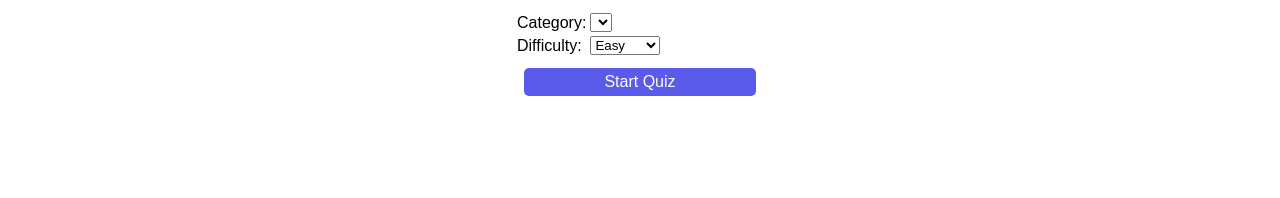
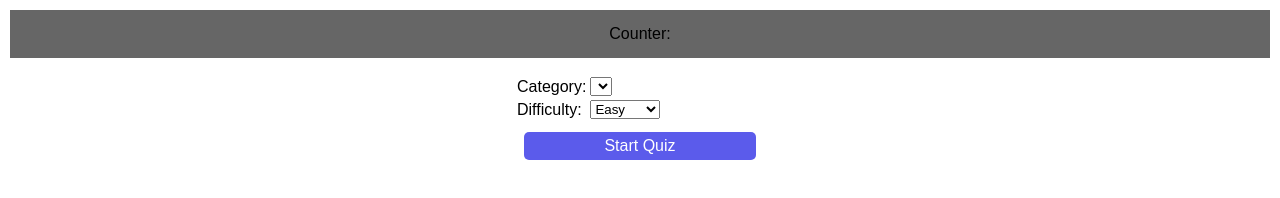
Before and after one commit to wtneff/QuizApp, a plain HTML site: page index.html in a window 1280 px wide. Drawn offline with nearby package versions, Linux system fonts and the light colour scheme; no server answers.

Commit message:
Add files via upload

```diff
--- a/index.html
+++ b/index.html
@@ -7,10 +7,17 @@
     <link rel="stylesheet" href="style.css">
 </head>
 
-<div id="counter"></div>
+<body>
 
-<body>
-<div id="questionTemplate">
+    <div id="top-nav">
+  <ul>
+    <li class="menu-item">Counter: </li>
+    <!-- <li class="menu-item">Category: </li>
+    <li class="menu-item">Difficulty: </li> -->
+  </ul>
+      </div>
+
+  <div id="questionTemplate">
   <form id="">
     <table>
       <tr>
--- a/style.css
+++ b/style.css
@@ -49,10 +49,6 @@ a:hover {
 	width: 120px;
 }
 
-#1 {
-	visibility: visible;
-}
-
 .question {
 	border: 2px;
 	border-style: solid;
@@ -60,5 +56,19 @@ a:hover {
 	border-radius: 5px;
 	margin: 10px;
 	padding: 10px;
-	visibility: hidden;
 }
+
+#top-nav {
+	width: 100%;
+	background-color: #666666;
+}
+#top-nav ul {
+	list-style-type: none;
+	padding: 15px;
+	text-align: center;
+}
+
+#top-nav li {
+	display: inline-block;
+	width: 200px;
+}
```
